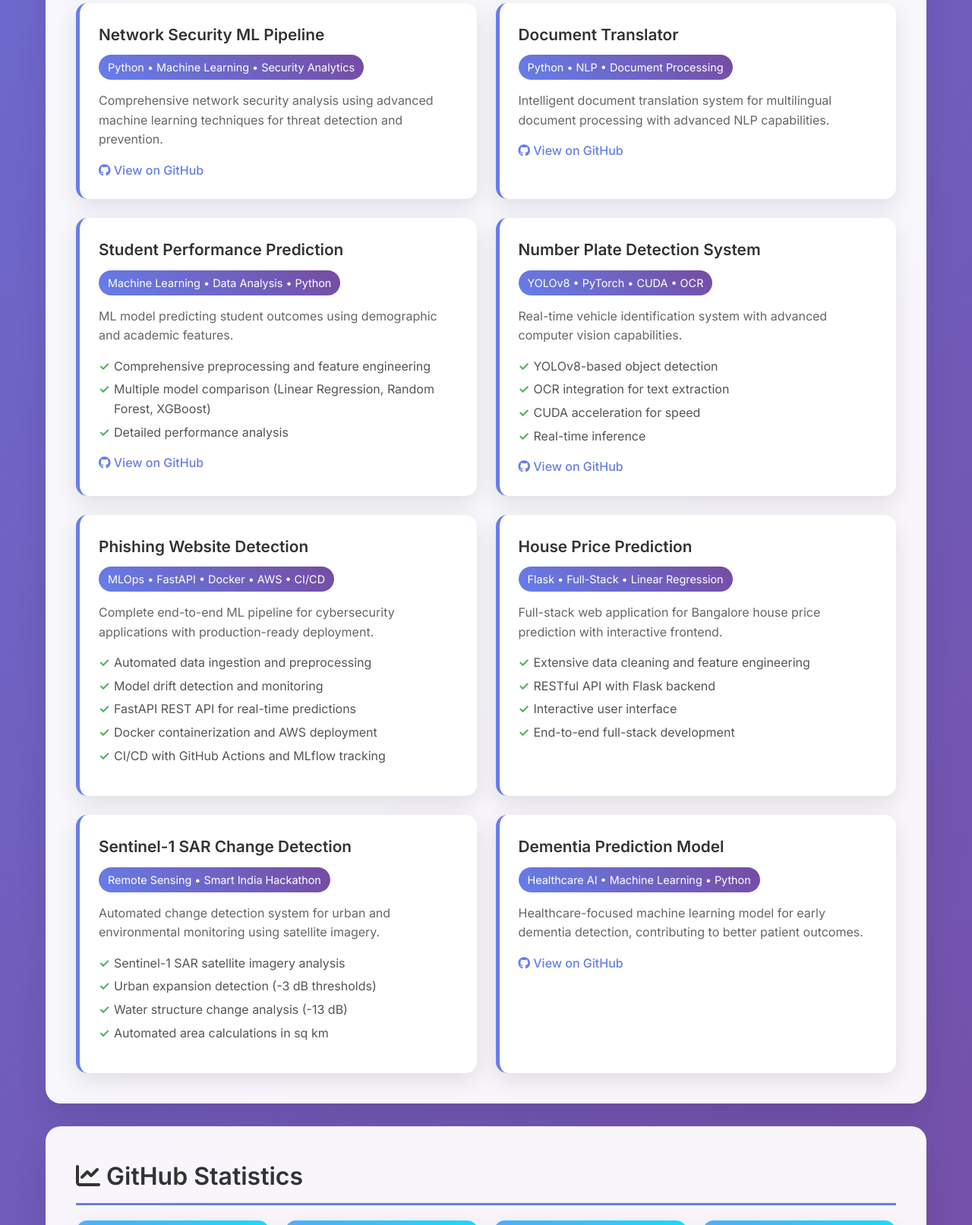
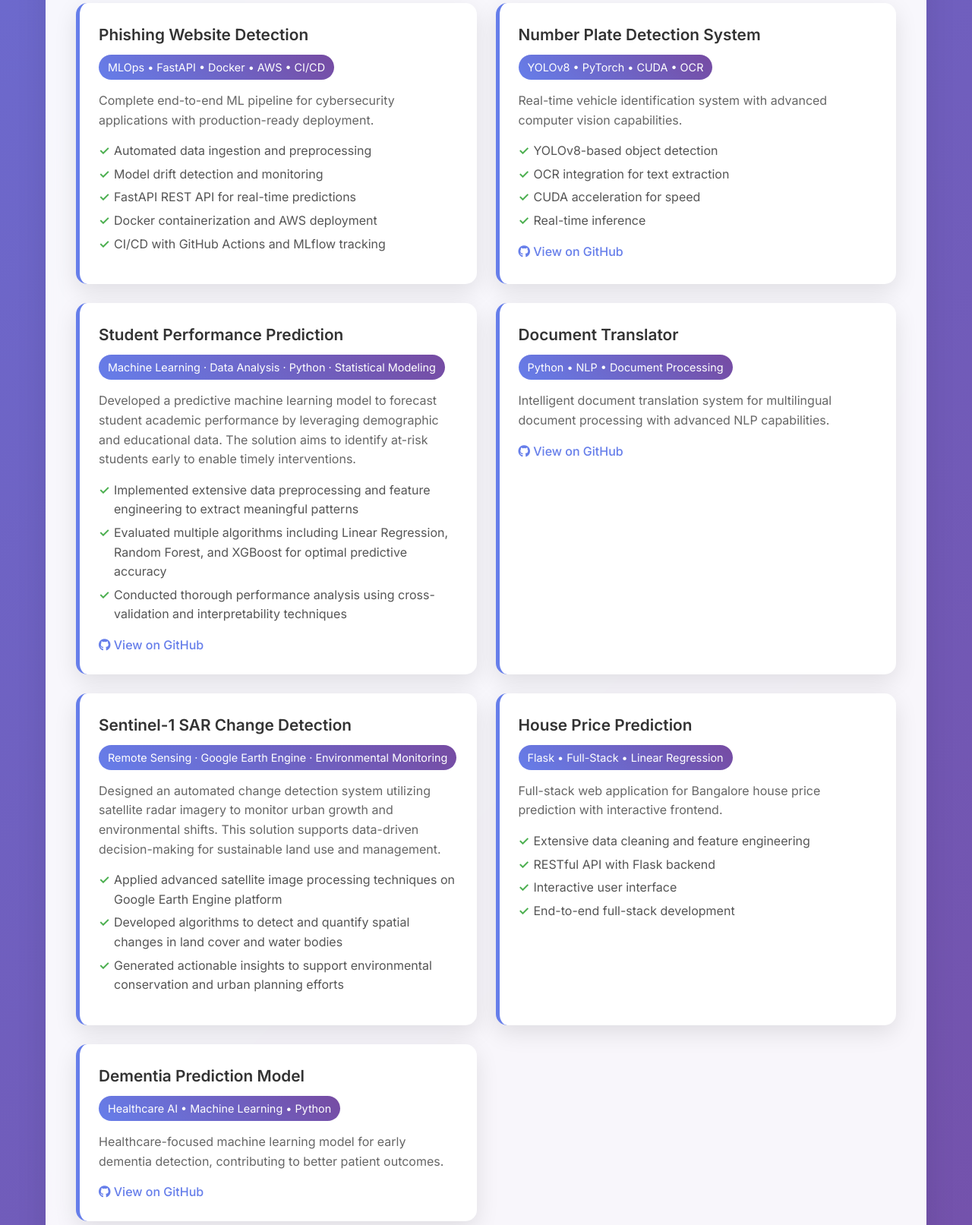
Before and after one commit to Chilliflex/Chilliflex.github.io, a plain HTML site: page index.html in a window 1280 px wide. Shown: the part 2610-4223 px from the top of the page at 76% size. Drawn offline with Linux system fonts and the light colour scheme.

Commit message:
Update index.html

```diff
--- a/index.html
+++ b/index.html
@@ -4,8 +4,7 @@
     <meta charset="UTF-8">
     <meta name="viewport" content="width=device-width, initial-scale=1.0">
     <title>Shivanshu Pandey - AI/ML Engineer & Data Scientist</title>
-    <meta name="description" content="Portfolio of Shivanshu Pandey - Aspiring Data Scientist and AI/ML Engineer with expertise in machine learning, deep learning, and MLOps">
-    <meta name="keywords" content="Data Science, Machine Learning, Deep Learning, AI, MLOps, Python, PyTorch, Computer Vision, NLP">
+    <meta name="description" content="Portfolio of Shivanshu Pandey - Driven and detail-oriented Data Science and AI/ML Engineering student seeking opportunities to contribute innovative solutions within dynamic organizations. With hands-on experience in developing and optimizing machine learning models—including NLP and computer vision—and a strong foundation in scalable ML pipelines, I am committed to delivering robust, real-world AI applications. Eager to learn emerging technologies, I demonstrate strong analytical abilities and adaptability, thriving in collaborative, fast-paced settings. Equipped with excellent communication and teamwork skills, I am well-positioned for tackling complex challenges and supporting team-driven environments">
 
     <!-- Font Awesome for icons -->
     <link rel="stylesheet" href="https://cdnjs.cloudflare.com/ajax/libs/font-awesome/6.0.0/css/all.min.css">
@@ -509,42 +508,21 @@
         <section class="section">
             <h2><i class="fas fa-project-diagram"></i> Featured Projects</h2>
             <div class="projects-grid">
-                <div class="project-card">
-                    <div class="project-title">Network Security ML Pipeline</div>
-                    <div class="project-tech">Python • Machine Learning • Security Analytics</div>
-                    <p class="project-description">
-                        Comprehensive network security analysis using advanced machine learning techniques for threat detection and prevention.
-                    </p>
-                    <a href="https://github.com/Chilliflex/networksecurity" class="project-link" target="_blank">
-                        <i class="fab fa-github"></i> View on GitHub
-                    </a>
-                </div>
+
 
                 <div class="project-card">
-                    <div class="project-title">Document Translator</div>
-                    <div class="project-tech">Python • NLP • Document Processing</div>
+                    <div class="project-title">Phishing Website Detection</div>
+                    <div class="project-tech">MLOps • FastAPI • Docker • AWS • CI/CD</div>
                     <p class="project-description">
-                        Intelligent document translation system for multilingual document processing with advanced NLP capabilities.
-                    </p>
-                    <a href="https://github.com/Chilliflex/Document-Translator" class="project-link" target="_blank">
-                        <i class="fab fa-github"></i> View on GitHub
-                    </a>
-                </div>
-
-                <div class="project-card">
-                    <div class="project-title">Student Performance Prediction</div>
-                    <div class="project-tech">Machine Learning • Data Analysis • Python</div>
-                    <p class="project-description">
-                        ML model predicting student outcomes using demographic and academic features.
+                        Complete end-to-end ML pipeline for cybersecurity applications with production-ready deployment.
                     </p>
                     <ul class="project-features">
-                        <li>Comprehensive preprocessing and feature engineering</li>
-                        <li>Multiple model comparison (Linear Regression, Random Forest, XGBoost)</li>
-                        <li>Detailed performance analysis</li>
+                        <li>Automated data ingestion and preprocessing</li>
+                        <li>Model drift detection and monitoring</li>
+                        <li>FastAPI REST API for real-time predictions</li>
+                        <li>Docker containerization and AWS deployment</li>
+                        <li>CI/CD with GitHub Actions and MLflow tracking</li>
                     </ul>
-                    <a href="https://github.com/Chilliflex/Student-Performance-Prediction" class="project-link" target="_blank">
-                        <i class="fab fa-github"></i> View on GitHub
-                    </a>
                 </div>
 
                 <div class="project-card">
@@ -565,19 +543,49 @@
                 </div>
 
                 <div class="project-card">
-                    <div class="project-title">Phishing Website Detection</div>
-                    <div class="project-tech">MLOps • FastAPI • Docker • AWS • CI/CD</div>
+                    <div class="project-title">Student Performance Prediction</div>
+                    <div class="project-tech">
+                      Machine Learning · Data Analysis · Python · Statistical Modeling
+                    </div>
                     <p class="project-description">
-                        Complete end-to-end ML pipeline for cybersecurity applications with production-ready deployment.
+                      Developed a predictive machine learning model to forecast student academic performance by leveraging demographic and educational data. The                         solution aims to identify at-risk students early to enable timely interventions.
                     </p>
                     <ul class="project-features">
-                        <li>Automated data ingestion and preprocessing</li>
-                        <li>Model drift detection and monitoring</li>
-                        <li>FastAPI REST API for real-time predictions</li>
-                        <li>Docker containerization and AWS deployment</li>
-                        <li>CI/CD with GitHub Actions and MLflow tracking</li>
+                      <li>Implemented extensive data preprocessing and feature engineering to extract meaningful patterns</li>
+                      <li>Evaluated multiple algorithms including Linear Regression, Random Forest, and XGBoost for optimal predictive accuracy</li>
+                      <li>Conducted thorough performance analysis using cross-validation and interpretability techniques</li>
                     </ul>
+                    <a href="https://github.com/Chilliflex/Student-Performance-Prediction"
+                       class="project-link" target="_blank">
+                      <i class="fab fa-github"></i> View on GitHub
+                    </a>
+                 </div>
+
+                <div class="project-card">
+                    <div class="project-title">Document Translator</div>
+                    <div class="project-tech">Python • NLP • Document Processing</div>
+                    <p class="project-description">
+                        Intelligent document translation system for multilingual document processing with advanced NLP capabilities.
+                    </p>
+                    <a href="https://github.com/Chilliflex/Document-Translator" class="project-link" target="_blank">
+                        <i class="fab fa-github"></i> View on GitHub
+                    </a>
                 </div>
+
+                <div class="project-card">
+                    <div class="project-title">Sentinel-1 SAR Change Detection</div>
+                    <div class="project-tech">
+                      Remote Sensing · Google Earth Engine · Environmental Monitoring
+                    </div>
+                    <p class="project-description">
+                      Designed an automated change detection system utilizing satellite radar imagery to monitor urban growth and environmental shifts. This                             solution supports data-driven decision-making for sustainable land use and management.
+                    </p>
+                    <ul class="project-features">
+                      <li>Applied advanced satellite image processing techniques on Google Earth Engine platform</li>
+                      <li>Developed algorithms to detect and quantify spatial changes in land cover and water bodies</li>
+                      <li>Generated actionable insights to support environmental conservation and urban planning efforts</li>
+                    </ul>
+                  </div>
 
                 <div class="project-card">
                     <div class="project-title">House Price Prediction</div>
@@ -593,19 +601,6 @@
                     </ul>
                 </div>
 
-                <div class="project-card">
-                    <div class="project-title">Sentinel-1 SAR Change Detection</div>
-                    <div class="project-tech">Remote Sensing • Smart India Hackathon</div>
-                    <p class="project-description">
-                        Automated change detection system for urban and environmental monitoring using satellite imagery.
-                    </p>
-                    <ul class="project-features">
-                        <li>Sentinel-1 SAR satellite imagery analysis</li>
-                        <li>Urban expansion detection (-3 dB thresholds)</li>
-                        <li>Water structure change analysis (-13 dB)</li>
-                        <li>Automated area calculations in sq km</li>
-                    </ul>
-                </div>
 
                 <div class="project-card">
                     <div class="project-title">Dementia Prediction Model</div>
```
